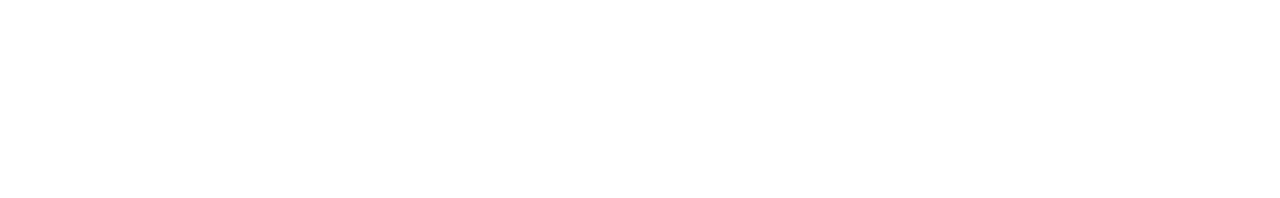
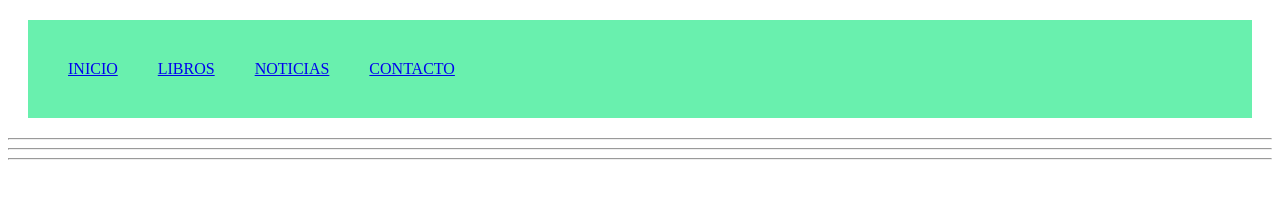
Before and after one commit to CecyNeria/proyectoweb, a plain HTML site: page index.html in a window 1280 px wide. Drawn offline with Linux system fonts and the light colour scheme.

Commit message:
add: nav y división

```diff
--- /dev/null
+++ b/css/main.css
@@ -0,0 +1,25 @@
+nav {
+	width: 100%;
+	display: block;
+}
+
+ul {
+	list-style-type: none;
+	background-color: ##F7F8E0;
+	margin: 20px;
+	padding: 20px;
+	overflow: hidden;
+	background-color: #69f0ae;
+}
+
+li {
+	display: block;
+	float: left;
+	padding: 20px;
+	text-align: center;
+}
+
+.imagen {
+	background-color: #ff6f00;
+	width: 100%;
+}
--- a/index.html
+++ b/index.html
@@ -1,10 +1,35 @@
 <!DOCTYPE html>
-<html lang="en">
+<html lang="es_Es">
 <head>
 	<meta charset="UTF-8">
+	<meta name="description" content="Literatura infantil y juvenil">
+	<meta name="keywords" content="literatura, libros, reseñas de libros, literatura infantil, literatura juvenil">
+	<meta name="author" content="Cecilia Neria">
 	<title>LIBRERO</title>
+	<link rel="stylesheet" type="text/css" href="css/main.css">
 </head>
 <body>
+	<div class="container-fluid">
+		<nav>
+			<ul>
+				<li><a href="section.html">INICIO</a></li>
+				<li><a href="section.html">LIBROS</a></li>
+				<li><a href="section.html">NOTICIAS</a></li>
+				<li><a href="section.html">CONTACTO</a></li>
+			</ul>
+		</nav>
+	</div>
+	<hr>
+	<div class="imagen">
 
+	</div>
+	<hr>
+	<div class="noticias">
+
+	</div>
+	<hr>
+	<div class="footer">
+
+	</div>
 </body>
 </html>
--- /dev/null
+++ b/js/functions.js
@@ -0,0 +1 @@
+functions.js
--- a/main.css
+++ /dev/null
@@ -1 +0,0 @@
-main.css
```
Also changed, not shown: 2 other files.
